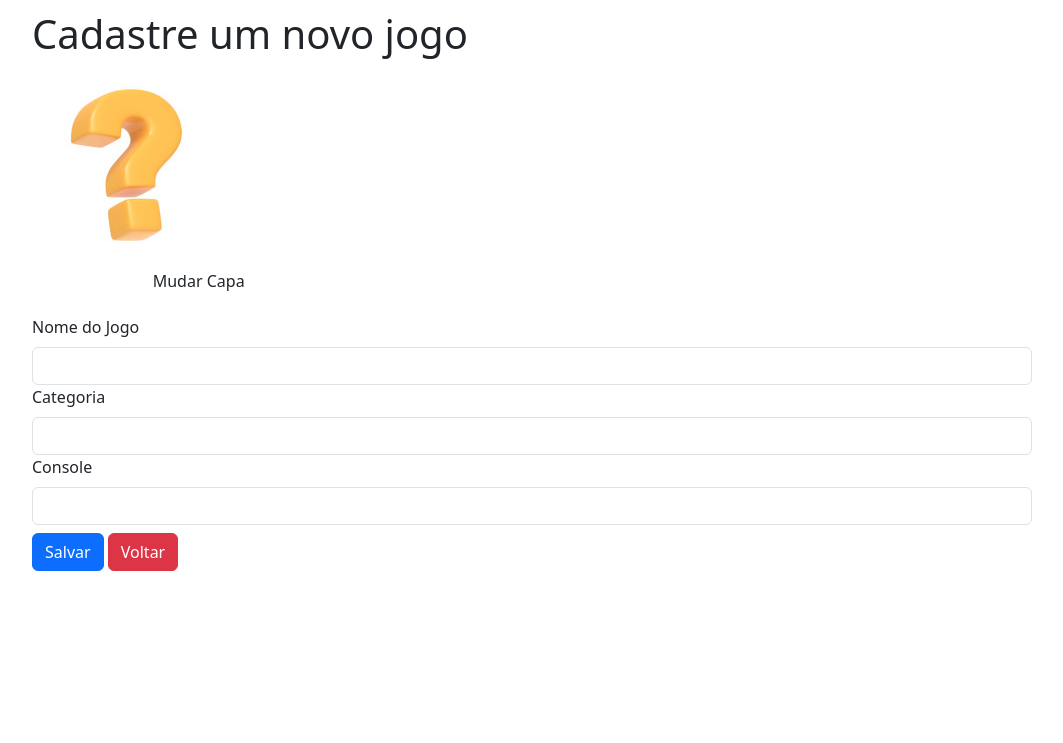
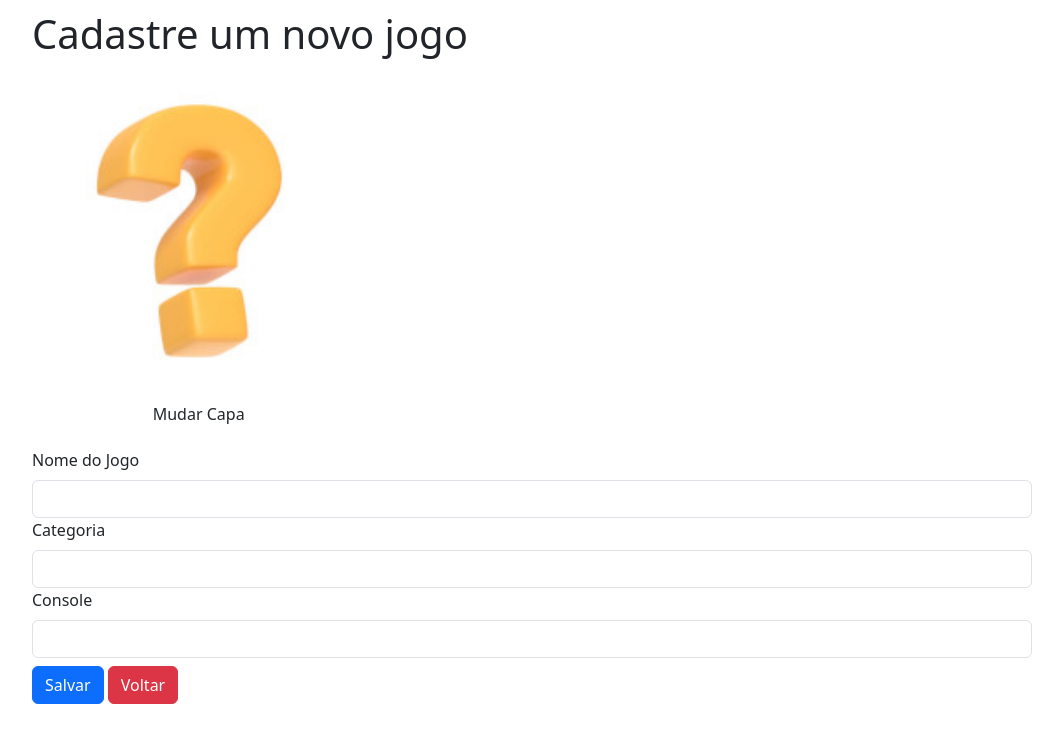
Before and after one commit to danielcosta010/Flask-com-Python, a Flask app: page /novo in a window 1280 px wide. Shown: the top 743 px of the page, without its empty margins (108-1171 px from the left). Run offline with Flask 3, Linux system fonts and the light colour scheme; the visitor is signed in with stand-in values (Sample User, id 1); some libraries are stand-ins or nearby versions.

Commit message:
Atualizando app.css

```diff
--- a/static/app.css
+++ b/static/app.css
@@ -66,3 +66,8 @@ td {
   margin-left: 1em;
   margin-bottom: 1em;
 }
+
+img {
+  width: 100%;
+  height: 100%;
+}
```
